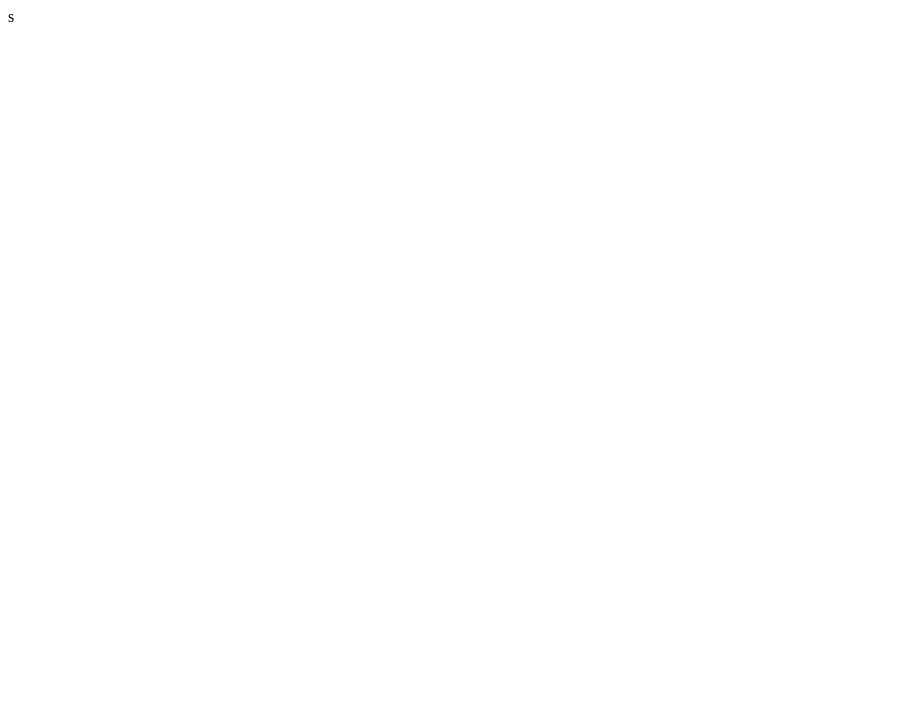
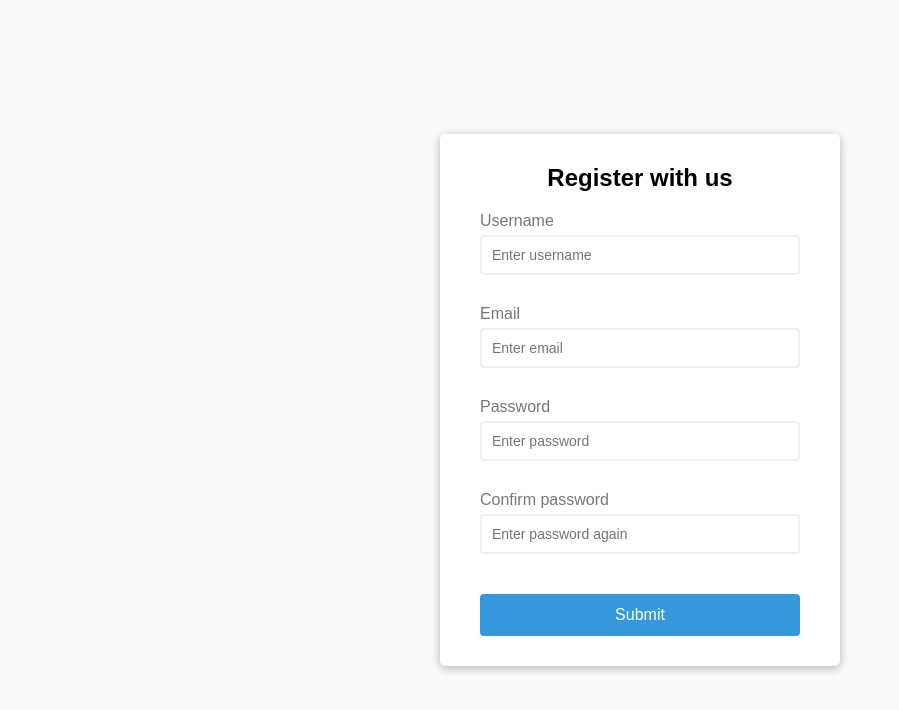
Before and after one commit to jelenastj/file_validator, a plain HTML site: page index.html in a window 1280 px wide. Shown: the whole page, without its empty margins (0-899 px from the left). Drawn offline with Linux system fonts and the light colour scheme.

Commit message:
before refactor

```diff
--- a/index.html
+++ b/index.html
@@ -1 +1,40 @@
-s
+<!DOCTYPE html>
+<html lang="en">
+	<head>
+		<meta charset="UTF-8" />
+        <meta name="viewport" content="width=device-width, initial-scale=1.0" />
+        <link rel="stylesheet" href="style.css">
+
+		<title>Form Validator</title>
+	</head>
+	<body>
+		<div class="container">
+			<form id="form" class="form">
+                <h2>Register with us</h2>
+                <div class="form-control">
+                    <label for="password">Username</label>
+                    <input type="text" id="username" placeholder="Enter username">
+                    <small>Error message</small>
+                </div>
+                <div class="form-control">
+                    <label for="email">Email</label>
+                    <input type="text" id="email" placeholder="Enter email">
+                    <small>Error message</small>
+                </div>
+                <div class="form-control">
+                    <label for="password">Password</label>
+                    <input type="password" id="password" placeholder="Enter password">
+                    <small>Error message</small>
+                </div>
+                <div class="form-control">
+                    <label for="password2">Confirm password</label>
+                    <input type="password" id="password2" placeholder="Enter password again">
+                    <small>Error message</small>
+                </div>
+                <button>Submit</button>
+            </form>
+		</div>
+
+		<script src="script.js"></script>
+	</body>
+</html>
--- a/script.js
+++ b/script.js
@@ -0,0 +1,45 @@
+const form = document.getElementById('form');
+const username = document.getElementById('username');
+const email = document.getElementById('email');
+const password = document.getElementById('password');
+const password2 = document.getElementById('password2');
+
+
+
+//Show input error message
+function showError(input, message){
+    const formControl = input.parentElement;
+    formControl.className = 'form-control error';
+    const small = formControl.querySelector('small');
+    small.innerText = message;
+}
+
+// Show success outline
+function showSuccess(input) {
+    const formControl = input.parentElement;
+    formControl.className = 'form-control success'
+}
+
+// Check email is valid
+function isValidEmail(email){
+    const re = /^(([^<>()\[\]\\.,;:\s@"]+(\.[^<>()\[\]\\.,;:\s@"]+)*)|(".+"))@((\[[0-9]{1,3}\.[0-9]{1,3}\.[0-9]{1,3}\.[0-9]{1,3}\])|(([a-zA-Z\-0-9]+\.)+[a-zA-Z]{2,}))$/;
+    return re.test(String(email).toLowerCase());
+}
+//Event listeners
+form.addEventListener('submit', function (e) {
+    e.preventDefault();
+
+    if (username.value === '') {
+        showError(username, 'Username is required');
+    } else {
+        showSuccess(username);
+    }
+
+    if (email.value === '') {
+        showError(email, 'Email is required');
+    } else if (!isValidEmail(email.value)) {
+        showError(email, 'Email is not valid')
+    } else {
+        showSuccess(email);
+    }
+});
--- a/style.css
+++ b/style.css
@@ -0,0 +1,81 @@
+@import url('https://fonts.googleapis.com/css2?family=Open+Sans&display=swap');
+:root {
+    --success-color:#2ecc71;
+    --error-color:#e74c3c;
+}
+
+* {
+    box-sizing: border-box;
+}
+body {
+    background-color: #f9fafb;
+    font-family: 'Opens Sans', sans-serif;
+    display: flex;
+    align-items: center;
+    justify-content: center;
+    min-height: 100vh;
+    margin: 0;
+}
+.container{
+    background-color: #fff;
+    border-radius: 5px;
+    box-shadow: 0 2px 10px rgba(0,0,0,0.3);
+    width: 400px;
+}
+h2 {
+    text-align: center;
+    margin: 0 0 20px
+}
+.form {
+    padding: 30px 40px;
+}
+.form-control{
+    margin-bottom: 10px;
+    padding-bottom: 20px;
+    position: relative;
+}
+.form-control label{
+    color: #777;
+    display: block;
+    margin-bottom: 5px;
+}
+.form-control input {
+    border: 2px solid #f0f0f0;
+    border-radius: 4px;
+    display: block;
+    width: 100%;
+    padding: 10px;
+    font-size: 14px;
+}
+.form-control input:focus {
+    outline: 0;
+    border-color: #777;
+}
+.form-control.success input {
+    border-color: var(--success-color);
+}
+.form-control.error input {
+    border-color: var(--error-color);
+}
+.form-control small {
+  color: var(--error-color);
+  position: absolute;
+  bottom: 0;
+  left: 0;
+  visibility: hidden;
+}
+.form-control.error small{
+    visibility: visible;
+}
+.form button {
+   cursor: pointer;
+   background-color: #3498db;
+   border: 2px solid #3498db;
+   border-radius: 4px;
+   color: #fff;
+   display: block;
+   font-size: 16px;
+   padding: 10px;
+   margin-top: 20px;
+   width: 100%;
+}
```
